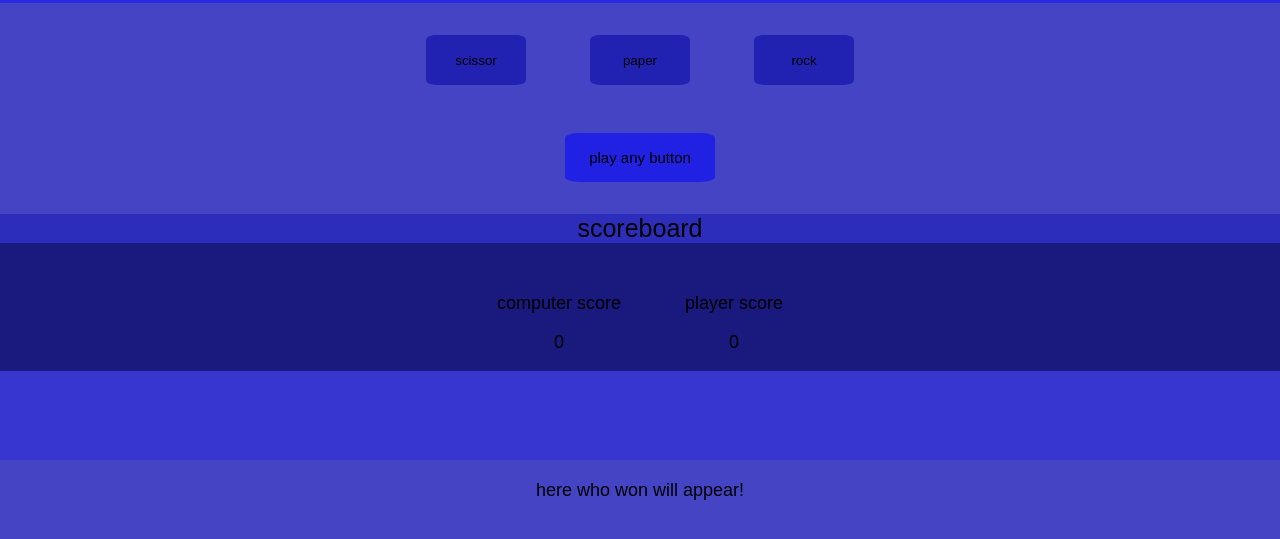
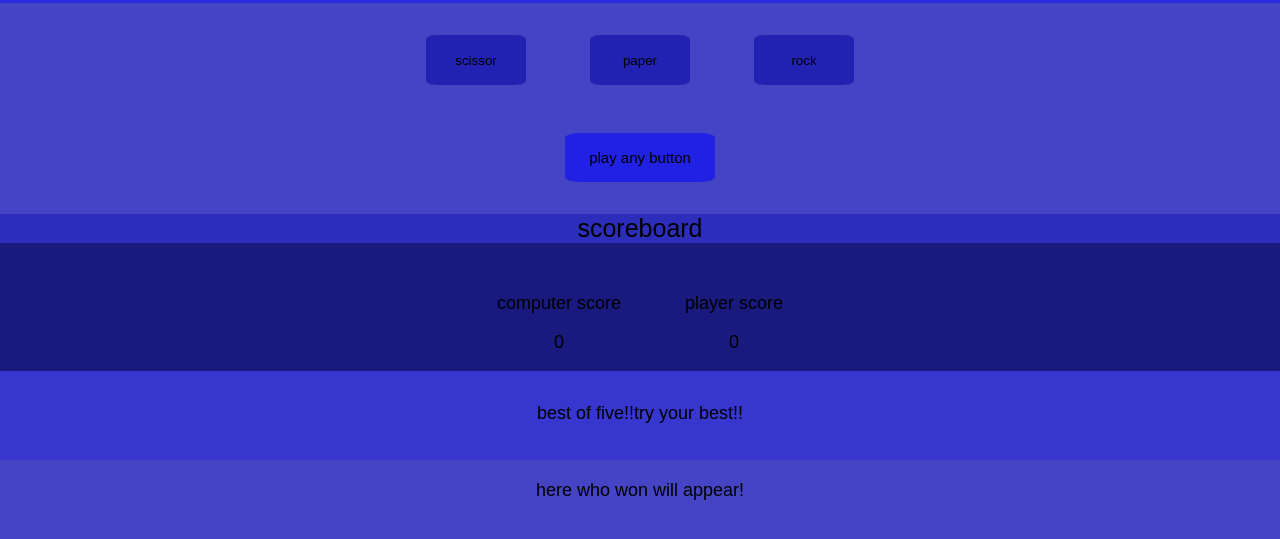
Before and after one commit to code002-ZeroTwo/game, a plain HTML site: page index.html in a window 1280 px wide. Shown: the part 87-626 px from the top of the page. Drawn offline with Linux system fonts and the light colour scheme.

Commit message:
this is final

```diff
--- a/index.html
+++ b/index.html
@@ -37,7 +37,7 @@
         </div>
     </div>
 
-    <div class="tie"></div>
+    <div class="tie">best of five!!try your best!!</div>
     <div class="div">
         here who won will appear!
     </div>
```
